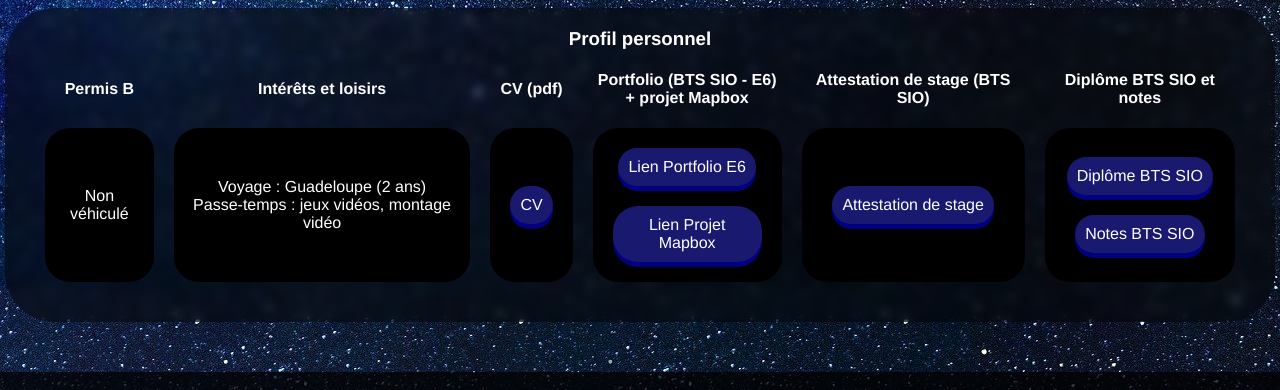
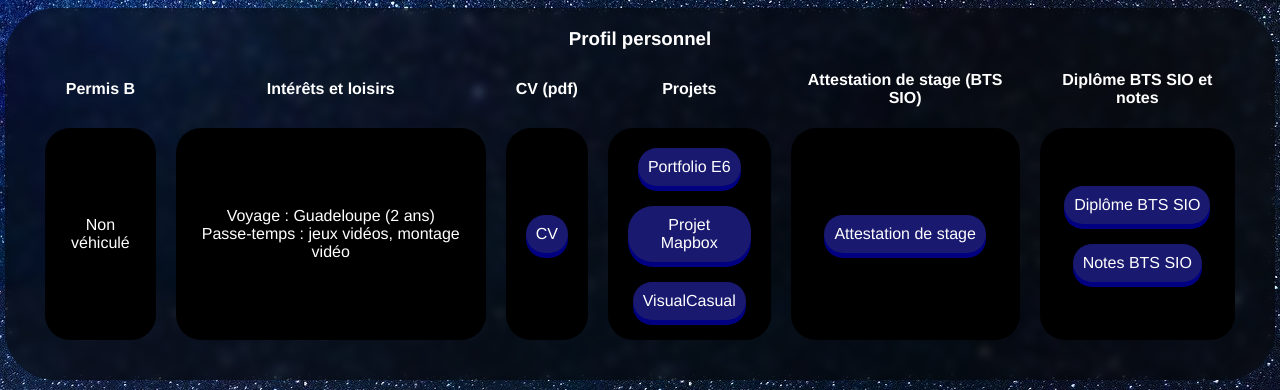
Before and after one commit to SamuelHamon/SamuelHamon.github.io, a plain HTML site: page index.html in a window 1280 px wide. Shown: the part 1869-2259 px from the top of the page. Drawn offline with nearby package versions, Linux system fonts and the light colour scheme.

Commit message:
ajout projet VisualCasual

```diff
--- a/index.html
+++ b/index.html
@@ -161,7 +161,7 @@
                         <th>Permis B</th>
                         <th>Intérêts et loisirs</th>
                         <th>CV (pdf)</th>
-                        <th>Portfolio (BTS SIO - E6)<br>+ projet Mapbox</th>
+                        <th>Projets</th>
                         <th>Attestation de stage (BTS SIO)</th>
                         <th>Diplôme BTS SIO et notes</th>
                     </tr>
@@ -178,11 +178,11 @@
                         <td data-label="CV (pdf) : ">
                             <a href="IMG/HAMON_SAMUEL_CV.pdf" target="_blank" class="button">CV</a>
                         </td>
-                        <td data-label="Portfolio (BTS SIO - E6) + projet Mapbox : ">
-                            <a href="https://samuelhamon78.wixsite.com/portfolio" target="_blank" class="button">Lien
-                                Portfolio E6</a><br>
-                                <a href="https://samuelhamon.github.io/Projet-Mapbox/" target="_blank" class="button">Lien
-                                    Projet Mapbox</a>
+                        <td data-label="Projets : ">
+                            <a href="https://samuelhamon78.wixsite.com/portfolio" target="_blank" class="button">Portfolio E6</a><br>
+                            <a href="https://samuelhamon.github.io/Projet-Mapbox/" target="_blank" class="button">Projet Mapbox</a><br>
+                            <a href="https://samuelhamon.github.io/VisualCasual/index.html" target="_blank"
+                                class="button">VisualCasual</a>
                         </td>
                         <td data-label="Attestation de stage (BTS SIO) : ">
                             <a href="IMG/Attestation_stage_HAMON_SAMUEL.pdf" target="_blank" class="button">Attestation
```
